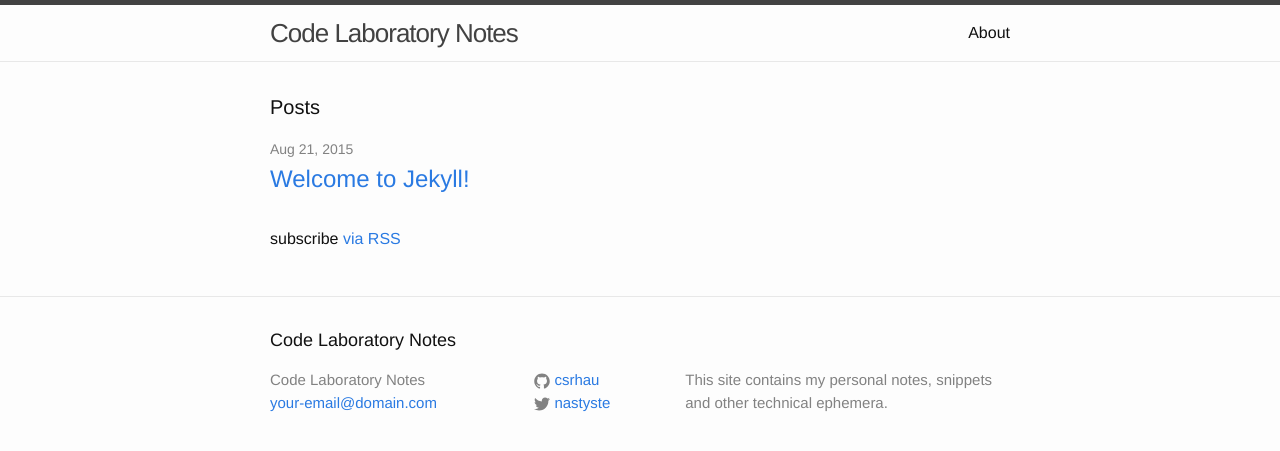
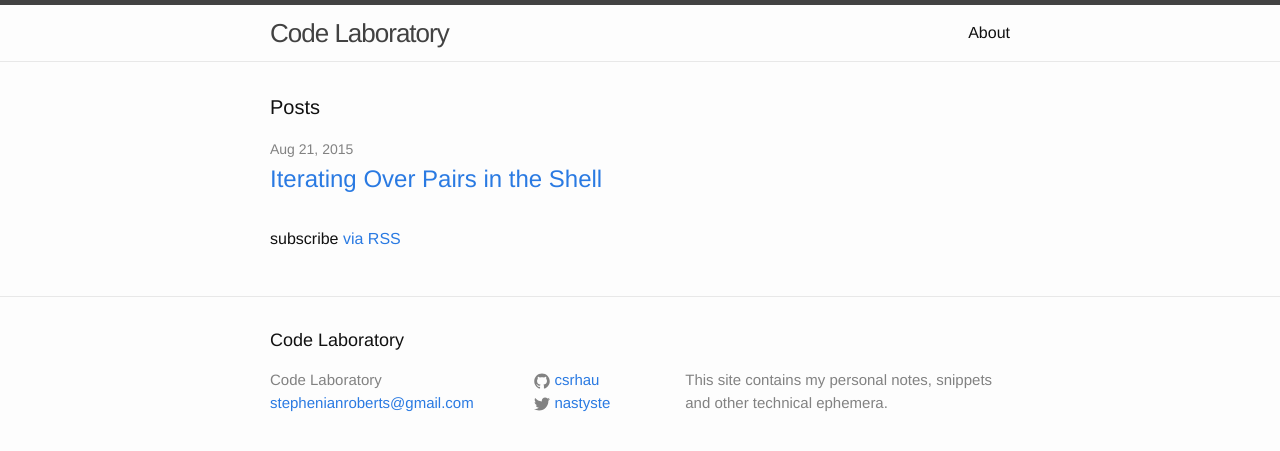
Before and after one commit to csrhau/laboratory, a Jekyll site: the page built from index.html, in a window 1280 px wide. Shown: the top 451 px of the page. Built offline with Jekyll 4.4.1, drawn with Linux system fonts in a browser that asks for light colours.

```diff
--- a/_config.yml
+++ b/_config.yml
@@ -1,6 +1,6 @@
 # Site settings
-title: Code Laboratory Notes
-email: your-email@domain.com
+title: Code Laboratory
+email: stephenianroberts@gmail.com
 description: > # this means to ignore newlines until "baseurl:"
   This site contains my personal notes, snippets and other technical ephemera.
 baseurl: "/laboratory" # the subpath of your site, e.g. /blog/
```
Also changed, not shown: _posts/2015-08-21-iterating-over-pairs-in-bash.markdown (added, +23 -0 lines), _posts/2015-08-21-welcome-to-jekyll.markdown (deleted, +0 -25 lines).
